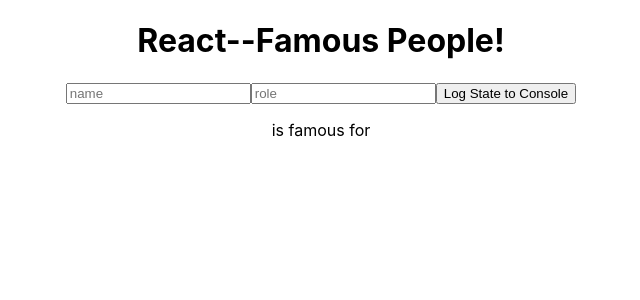
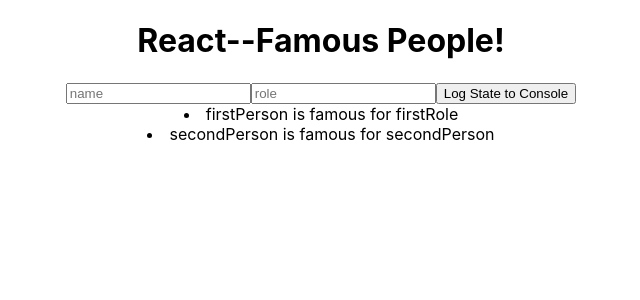
Before and after one commit to dmayou/react-famous-people, a React (Create React App) app: page / in a window 1280 px wide. Shown: the top 300 px of the page, without its empty margins (319-959 px from the left). Built offline with nearby package versions, Linux system fonts and the light colour scheme.

Commit message:
add people array qne list

```diff
--- a/src/Components/FamousPerson/FamousPerson.js
+++ b/src/Components/FamousPerson/FamousPerson.js
@@ -4,7 +4,11 @@
     state = { person: {
                 name : '',
                 role : ''
-            }
+            },
+            people: [
+                {name:'firstPerson', role:'firstRole'},
+                {name:'secondPerson', role:'secondPerson'}
+            ]
     }
     handleChange = (propertyName) => {
         return ( (event) => {
@@ -16,15 +20,19 @@
         });
     }
     handleClick = (event) => {
-        console.log('the values of state are:', this.state)
+        console.log('the values of state are:', this.state);
+        this.setState({ people: [...this.state.people, this.state.person]});
     }
     render() {
+        let personList = this.state.people.map((person, i) =>
+            <li key={i}>{person.name} is famous for {person.role}</li>
+        );
         return (
             <div>
                 <input type="text" placeholder="name" onChange={ this.handleChange('name') } />
                 <input type="text" placeholder="role" onChange={this.handleChange('role')} />
                 <button onClick={this.handleClick}>Log State to Console</button>
-                <p>{this.state.person.name} is famous for {this.state.person.role}</p>
+                {personList}
             </div>
         );
     }
```
